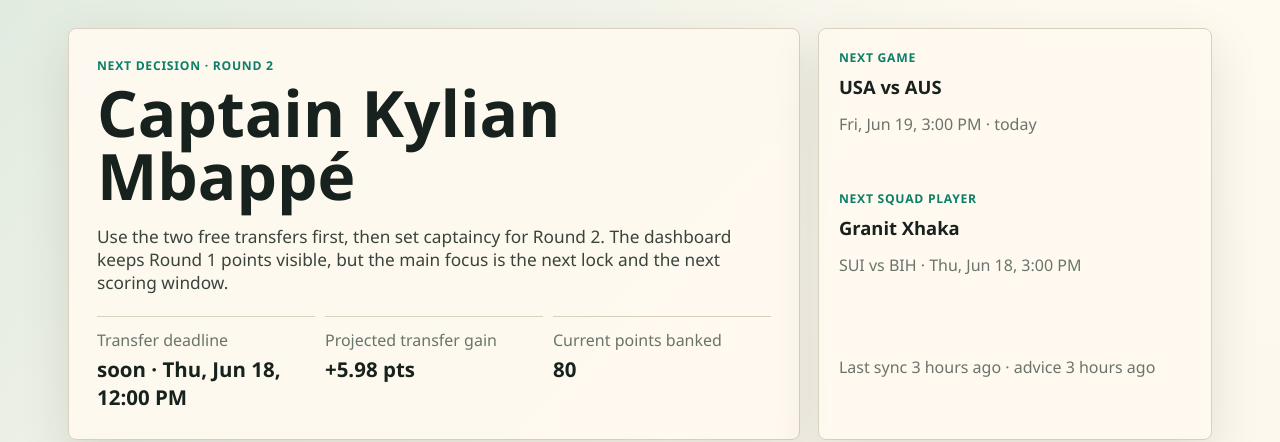
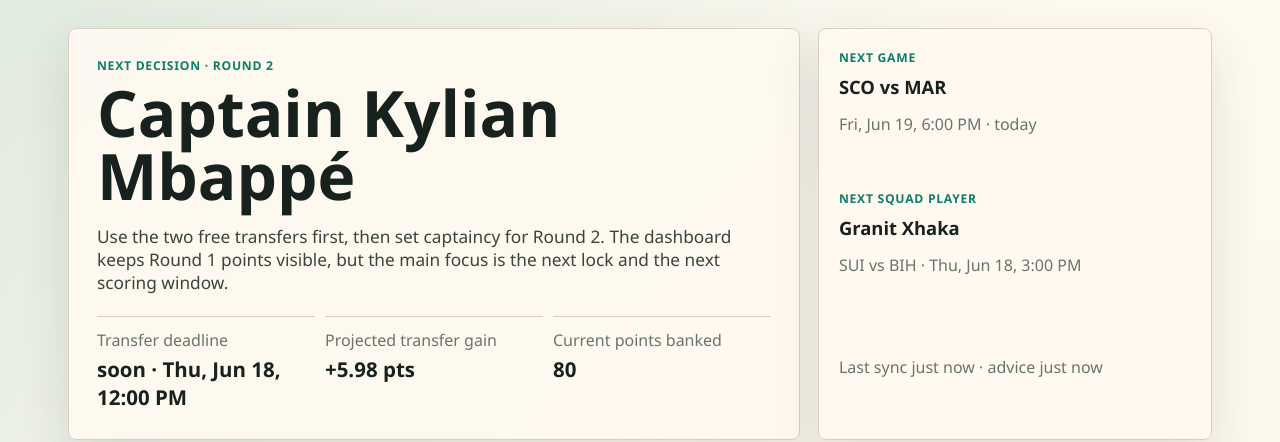
Before and after one commit to frenchtouch-hash/fantasy-soccer, a plain HTML site: page docs/index.html in a window 1280 px wide. Shown: the top 442 px of the page. Drawn offline with Linux system fonts and the light colour scheme.

Commit message:
Publish live dashboard 2026-06-19 17:04

```diff
--- a/docs/index.html
+++ b/docs/index.html
@@ -135,8 +135,8 @@
       <aside class="hero-side">
         <div>
           <p class="eyebrow">Next game</p>
-          <h2>USA vs AUS</h2>
-          <p class="muted">Fri, Jun 19, 3:00 PM · <span class="relative-time" data-timestamp="2026-06-19T20:00:00+01:00" data-mode="future" title="Jun 19, 2026, 3:00:00 PM EDT">today</span></p>
+          <h2>SCO vs MAR</h2>
+          <p class="muted">Fri, Jun 19, 6:00 PM · <span class="relative-time" data-timestamp="2026-06-19T23:00:00+01:00" data-mode="future" title="Jun 19, 2026, 6:00:00 PM EDT">today</span></p>
         </div>
         <div>
           <p class="eyebrow">Next squad player</p>
@@ -144,7 +144,7 @@
           <p class="muted">SUI vs BIH · Thu, Jun 18, 3:00 PM</p>
         </div>
         <div class="past-note">
-          <p class="muted">Last sync <span class="relative-time" data-timestamp="2026-06-19T18:04:05.831Z" data-mode="past" title="Jun 19, 2026, 2:04:05 PM EDT">just now</span> · advice <span class="relative-time" data-timestamp="2026-06-19T18:04:08.516Z" data-mode="past" title="Jun 19, 2026, 2:04:08 PM EDT">just now</span></p>
+          <p class="muted">Last sync <span class="relative-time" data-timestamp="2026-06-19T21:04:06.348Z" data-mode="past" title="Jun 19, 2026, 5:04:06 PM EDT">just now</span> · advice <span class="relative-time" data-timestamp="2026-06-19T21:04:08.497Z" data-mode="past" title="Jun 19, 2026, 5:04:08 PM EDT">just now</span></p>
         </div>
       </aside>
     </section>
```
